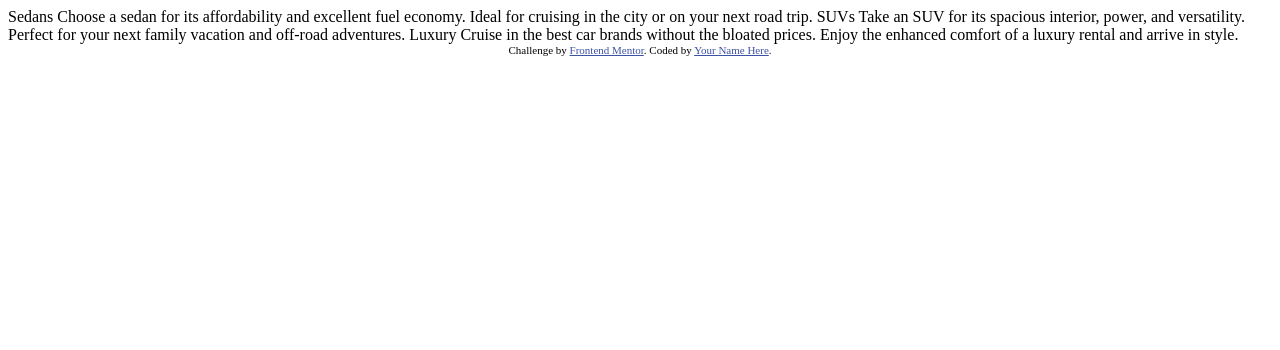
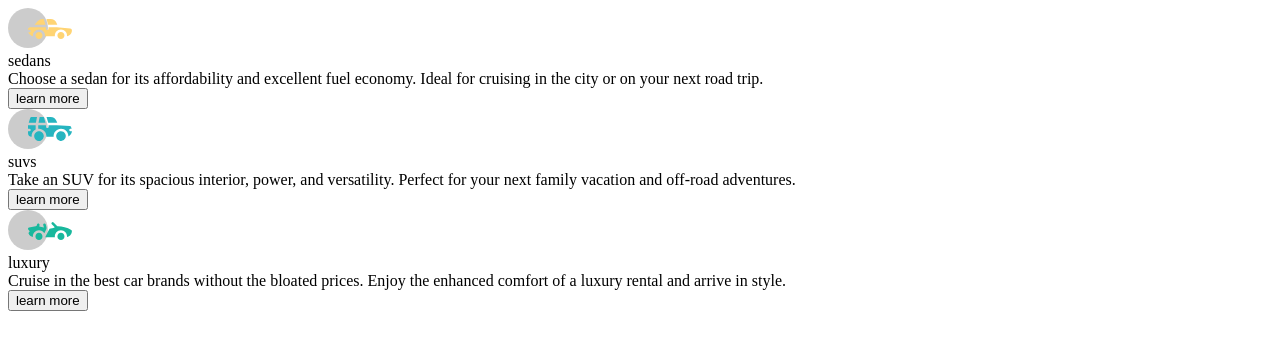
Before and after one commit to dasurahul/3-column-preview-card-component, a plain HTML site: page index.html in a window 1280 px wide. Drawn offline with Linux system fonts and the light colour scheme.

Commit message:
Only CSS remaining

```diff
--- a/index.html
+++ b/index.html
@@ -1,36 +1,84 @@
 <!DOCTYPE html>
 <html lang="en">
+
 <head>
-  <meta charset="UTF-8">
-  <meta name="viewport" content="width=device-width, initial-scale=1.0"> <!-- displays site properly based on user's device -->
+  <meta charset="UTF-8" />
+  <meta name="viewport" content="width=device-width, initial-scale=1.0" />
+  <!-- displays site properly based on user's device -->
 
-  <link rel="icon" type="image/png" sizes="32x32" href="./images/favicon-32x32.png">
+  <link rel="icon" type="image/png" sizes="32x32" href="./images/favicon-32x32.png" />
+
+  <link rel="stylesheet" href="./styles.css" />
 
   <title>Frontend Mentor | 3-column preview card component</title>
 
   <!-- Feel free to remove these styles or customise in your own stylesheet 👍 -->
   <style>
-    .attribution { font-size: 11px; text-align: center; }
-    .attribution a { color: hsl(228, 45%, 44%); }
+    .attribution {
+      font-size: 11px;
+      text-align: center;
+    }
+
+    .attribution a {
+      color: hsl(228, 45%, 44%);
+    }
   </style>
 </head>
+
 <body>
 
-  Sedans
-  Choose a sedan for its affordability and excellent fuel economy. Ideal for cruising in the city
-  or on your next road trip.
+  <div class="container">
+    <div class="card card1">
+      <div class="card__image">
+        <img src="./images/icon-sedans.svg" alt="sedan" />
+      </div>
+      <div class="card__heading">
+        sedans
+      </div>
+      <div class="card__body">
+        Choose a sedan for its affordability and excellent fuel economy.
+        Ideal for cruising in the city or on your next road trip.
+      </div>
+      <div class="card__button">
+        <button class="btn btn1">learn more</button>
+      </div>
+    </div>
 
-  SUVs
-  Take an SUV for its spacious interior, power, and versatility. Perfect for your next family vacation
-  and off-road adventures.
+    <div class="card card2">
+      <div class="card__image">
+        <img src="./images/icon-suvs.svg" alt="suv" />
+      </div>
+      <div class="card__heading">
+        suvs
+      </div>
+      <div class="card__body">
+        Take an SUV
+        for its spacious interior, power, and versatility. Perfect for your next
+        family vacation and off-road adventures.
+      </div>
+      <div class="card__button">
+        <button class="btn btn2">learn more</button>
+      </div>
+    </div>
 
-  Luxury
-  Cruise in the best car brands without the bloated prices. Enjoy the enhanced comfort of a luxury
-  rental and arrive in style.
+    <div class="card card3">
+      <div class="card__image">
+        <img src="./images/icon-luxury.svg" alt="sedan" />
+      </div>
+      <div class="card__heading">
+        luxury
+      </div>
+      <div class="card__body">
+        Cruise in the best car
+        brands without the bloated prices. Enjoy the enhanced comfort of a luxury
+        rental and arrive in style.
+      </div>
+      <div class="card__button">
+        <button class="btn btn3">learn more</button>
+      </div>
+    </div>
+  </div>
 
-  <div class="attribution">
-    Challenge by <a href="https://www.frontendmentor.io?ref=challenge" target="_blank">Frontend Mentor</a>.
-    Coded by <a href="#">Your Name Here</a>.
-  </div>
 </body>
+
 </html>
```
